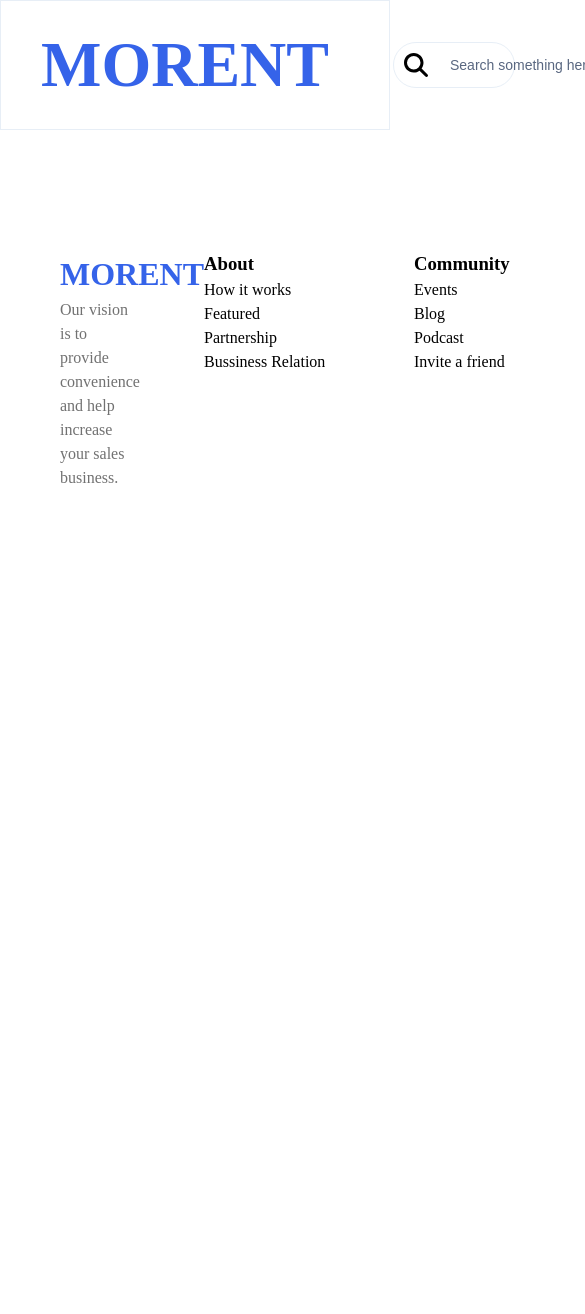
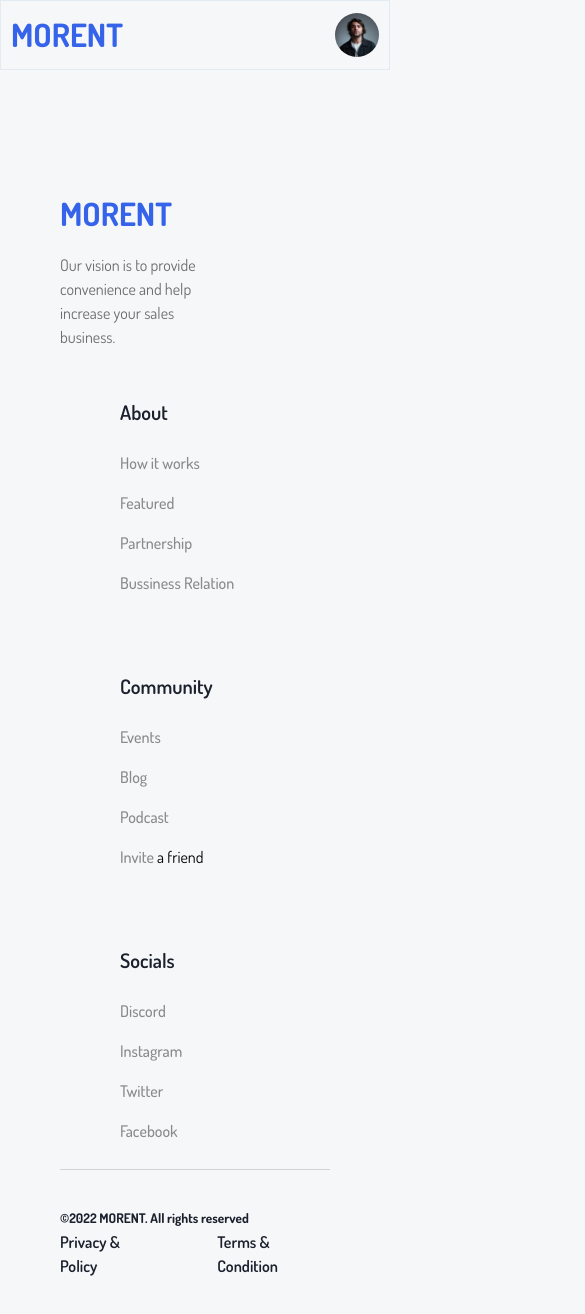
Before and after one commit to Orxan228/1-st-proj-Orient, a plain HTML site: page index.html in a window 390 px wide. Shown: the top 1314 px of the page, 585 px wide, since content can reach past the window. Before the commit the page ends 844 px from the top, so only its background shows below. Drawn offline with Linux system fonts and the light colour scheme.

Commit message:
second commit

```diff
--- a/index.html
+++ b/index.html
@@ -3,42 +3,60 @@
 <head>
     <meta charset="UTF-8">
     <meta name="viewport" content="width=device-width, initial-scale=1.0">
-    <title>Document</title>
-    <link rel="stylesheet" href="./scss/style.css">
+    <title>Morent</title>
+    <link rel="stylesheet" href="./css/style.css">
+    <link rel="preconnect" href="https://fonts.googleapis.com">
+    <link rel="preconnect" href="https://fonts.gstatic.com" crossorigin>
+    <link href="https://fonts.googleapis.com/css2?family=Dosis:wght@200;300;400;500;600;700;800&family=Plus+Jakarta+Sans:ital,wght@0,200..800;1,200..800&display=swap" rel="stylesheet">
 </head>
 <body>
     <header class="header">
         <div class="header-logo">
-            <h1>MORENT</h1>
+            <h1><a href="#">MORENT</a></h1>
         </div>
         <div class="header-search">
-            <form>
-                <img class="header-search-icon" src="./css/images/icons/magnifying-glass-solid.svg" alt="">
+            <form class="header-form">
+                <a href="#">
+                    <img class="header-search-icon" src="./assets/images/icons/magnifying-glass-solid.svg" alt="">
+                </a>
                 <input type="text" placeholder="Search something here">
-                <img class="header-search-icon" src="./css/images/icons/sliders-solid.svg" alt="">
+                <a href="#">
+                    <img class="header-search-icon slider-icon" src="./assets/images/icons/sliders-solid.svg" alt="">
+                </a>
             </form>
+            <div class="filterBtn-mobile">
+                <img src="./assets/images/icons/sliders-solid.svg" alt="">
+            </div>
         </div>
         <div class="header-action">
+            <a href="#">
                 <div class="action-item action-icon">
-                <img src="./css/images/icons/heart-solid.svg" alt="wishlist">
+                    <img src="./assets/images/icons/heart-solid.svg" alt="wishlist">
                 </div>
+            </a>
+            <a href="#">
                 <div class="action-item action-icon action-notification">
                     <div class="notification-dot"></div>
-                <img src="./css/images/icons/bell-solid.svg" alt="notification">
+                    <img src="./assets/images/icons/bell-solid.svg" alt="notification">
                 </div>
+            </a>
+            <a href="#">
                 <div class="action-item action-icon">
-                <img src="./css/images/icons/gear-solid.svg" alt="settings">
+                    <img src="./assets/images/icons/gear-solid.svg" alt="settings">
                 </div>
+            </a>
+            <a href="#">
                 <div class="action-item action-account">
-                <img src="./css/images/pngs/7c6c5d88e94501a481b5f732536c2851.png" alt="">
+                    <img src="./assets/images/pngs/7c6c5d88e94501a481b5f732536c2851.png" alt="">
                 </div>
+            </a>
         </div>
     </header>
     <footer class="footer">
         <div class="footer-top">
             <div class="footer-top-left">
                 <h2 class="footer-logo">
-                    MORENT
+                    <a href="#">MORENT</a>
                 </h2>
                 <div class="footer-logo-txt">
                     <p>Our vision is to provide convenience and help increase your sales business.</p>
@@ -46,29 +64,37 @@
             </div>
             <div class="footer-top-right">
                 <div class="footer-list">
-                    <h3>About</h3>
-                    <p>How it works</p>
-                    <p>Featured</p>
-                    <p>Partnership</p>
-                    <p>Bussiness Relation</p>
+                    <h3><a href="#">About</a></h3>
+                    <p><a href="#">How it works</a></p>
+                    <p><a href="#">Featured</a></p>
+                    <p><a href="#">Partnership</a></p>
+                    <p><a href="#">Bussiness Relation</a></p>
                 </div>
                 <div class="footer-list">
-                    <h3>Community</h3>
-                    <p>Events</p>
-                    <p>Blog</p>
-                    <p>Podcast</p>
-                    <p>Invite a friend</p>
+                    <h3><a href="#">Community</a></h3>
+                    <p><a href="#">Events</a></p>
+                    <p><a href="#">Blog</a></p>
+                    <p><a href="#">Podcast</a></p>
+                    <p><a href="#">Invite</a> a friend</p>
                 </div>
                 <div class="footer-list">
-                    <h3>Socials</h3>
-                    <p>Discord</p>
-                    <p>Instagram</p>
-                    <p>Twitter</p>
-                    <p>Facebook</p>
+                    <h3><a href="#">Socials</a></h3>
+                    <p><a href="#">Discord</a></p>
+                    <p><a href="#">Instagram</a></p>
+                    <p><a href="#">Twitter</a></p>
+                    <p><a href="#">Facebook</a></p>
                 </div>
             </div>
         </div>
-        <div class="footer-bottom"></div>
+        <div class="footer-bottom">
+            <div class="footer-bottom-left">
+                <h5>©2022 MORENT. All rights reserved</h5>
+            </div>
+            <div class="footer-bottom-right">
+                <a href="#">Privacy & Policy</a>
+                <a href="#">Terms & Condition</a>
+            </div>
+        </div>
 
     </footer>
 </body>
--- a/scss/base/_reset.scss
+++ b/scss/base/_reset.scss
@@ -7,6 +7,8 @@
 body{
     line-height: 1.5;
     -webkit-font-smoothing:antialaised;
+    font-family: "Dosis", sans-serif;
+    background-color: #F6F7F9;
 }
 img,picture,video,canvas,svg{
     display: block;
--- a/scss/layout/__base-dir.scss
+++ b/scss/layout/__base-dir.scss
@@ -1,3 +1,2 @@
-@import './home';
 @import './header';
 @import './footer'
--- a/scss/layout/_footer.scss
+++ b/scss/layout/_footer.scss
@@ -1,19 +1,24 @@
 .footer{
-    padding: 120px 60px 60px 60px;
+    padding: 120px 60px 0 60px;
 
     .footer-top{
         display: flex;
+        flex-wrap: wrap;
         align-items: flex-start;
         justify-content: space-between;
-
+        border-bottom: 1px solid #13131327;
+        padding-bottom: 10px;
         .footer-top-left{
             text-align: left;
 
-            & h2{
+            & h2 a{
                 color: $primary-500;
                 font-size: 32px;
                 font-weight: 700;
                 line-height: 48px;
+                margin-bottom: 15px;
+                text-decoration: none;
+                display: inline-block;
             }
 
             .footer-logo-txt{
@@ -25,6 +30,7 @@
         }
         .footer-top-right{
             display: flex;
+            flex-wrap: wrap;
             align-items: flex-start;
             justify-content: center;
             gap: 60px;
@@ -32,10 +38,84 @@
 
             .footer-list{
                 width: 150px;
+
+                & h3 a{
+                    font-weight: 600;
+                    font-size: 20px;
+                    line-height: 30px;
+                    margin-bottom: 24px;
+                    color: $secondary-500;
+                    text-decoration: none;
+                    display: inline-block;
+                }
+
+                & p a{
+                    font-weight: 500;
+                    font-size: 16px;
+                    line-height: 24px;
+                    color: #1313137a;
+                    margin-bottom: 16px;
+                    text-decoration: none;
+                    display: inline-block;
+                }
             }
         }
     }
     .footer-bottom{
         display: flex;
+        align-items: center;
+        flex-wrap: wrap;
+        justify-content: space-between;
+        padding: 36px 0;
+
+        &-left{
+            font-size: 16px;
+            font-weight: 600;
+            line-height: 24px;
+            color: $secondary-500;
+        }
+
+        &-right{
+            display: flex;
+            align-items: center;
+            justify-content: center;
+            gap: 60px;
+
+            & a{
+                font-size: 16px;
+                line-height: 24px;
+                font-weight: 600;
+                text-decoration: none;
+                color: $secondary-500;
+            }
+        }
     }
 }
+
+@media  (max-width:768px) {
+    .footer-top-right{
+        display: flex;
+        margin-top: 48px;
+        justify-content:safe;
+    }
+}
+
+@media (max-width:375px){
+    .footer{
+        padding: 24px 24px 0 24px;
+    }
+
+    .footer-bottom-left{
+        font-size: 12px;
+        line-height: 15px;
+    }
+
+    .footer-bottom-right{
+        gap: 60px;
+
+        & a{
+            font-size: 12px;
+            line-height: 15px;
+        }
+    }
+}
--- a/scss/layout/_header.scss
+++ b/scss/layout/_header.scss
@@ -5,10 +5,14 @@
     border: 1px solid rgba(195, 212, 233, 0.4);
 
     .header-logo{
-        color: $primary-500;
-        font-size: 32px;
-        line-height: 48px;
-        font-weight: 700;
+        & h1 a{
+            color: $primary-500;
+            font-size: 32px;
+            line-height: 48px;
+            font-weight: 700;
+            text-decoration: none;
+            display: inline-block;
+        }
     }
 
     .header-search{
@@ -17,10 +21,9 @@
         & form{
             display: flex;
             gap: 20px;
-            width: 50%;
             border: 1px solid rgba(195, 212, 233, 0.4);
             border-radius: 70px;
-            padding: 10px;
+            padding: 10px 20px;
 
             .header-search-icon{
                 width: 24px;
@@ -43,6 +46,10 @@
                 }
             }
         }
+
+        & .filterBtn-mobile{
+            display: none;
+        }
     }
 
     .header-action{
@@ -58,7 +65,6 @@
             padding: 10px;
 
             & img{
-                fill: red;
                 width: 24px;
             }
         }
@@ -84,3 +90,49 @@
         }
     }
 }
+
+@media (max-width:768px)  {
+    .slider-icon{
+        display: none;
+    }
+    .action-icon{
+        display: none;
+    }
+    .action-account{
+        display: block;
+        width: 24px;
+    }
+    .header-form{
+        border-radius: 10px;
+    }
+
+    .filterBtn-mobile{
+        display: inline-block !important;
+        border: 1px solid rgba(195, 212, 233, 0.4);
+        border-radius: 10px;
+        padding: 10px;
+
+        & img{
+            width: 24px;
+        }
+    }
+    .header-search{
+        display: flex;
+        gap: 16px;
+    }
+    .header-logo{
+        & h1 a{
+            font-size: 24px;
+            line-height: 28.8px;
+        }
+    }
+}
+
+@media (max-width:768px){
+    .header-search{
+        display: none;
+    }
+    .header{
+        padding: 10px;
+    }
+}
--- /dev/null
+++ b/scss/pages/__base-dir.scss
@@ -0,0 +1 @@
+@import "./home";
--- a/scss/style.scss
+++ b/scss/style.scss
@@ -1,3 +1,4 @@
 @import "./base/_base-dir";
 @import "./components/_base-dir";
 @import "./layout/_base-dir";
+@import "./pages/_base-dir"
```
Also changed, not shown: assets/images/icons/bell-solid.svg (renamed from css/images/icons/bell-solid.svg), assets/images/icons/gear-solid.svg (renamed from css/images/icons/gear-solid.svg), assets/images/icons/heart-solid.svg (renamed from css/images/icons/heart-solid.svg), assets/images/icons/magnifying-glass-solid.svg (renamed from css/images/icons/magnifying-glass-solid.svg), assets/images/icons/sliders-solid.svg (renamed from css/images/icons/sliders-solid.svg), assets/images/pngs/7c6c5d88e94501a481b5f732536c2851.png (renamed from css/images/pngs/7c6c5d88e94501a481b5f732536c2851.png), css/style.css (added), scss/pages/_home.scss (added), scss/style.css (deleted), 2 other files. Lines whose indentation alone changed are shown as unchanged.
